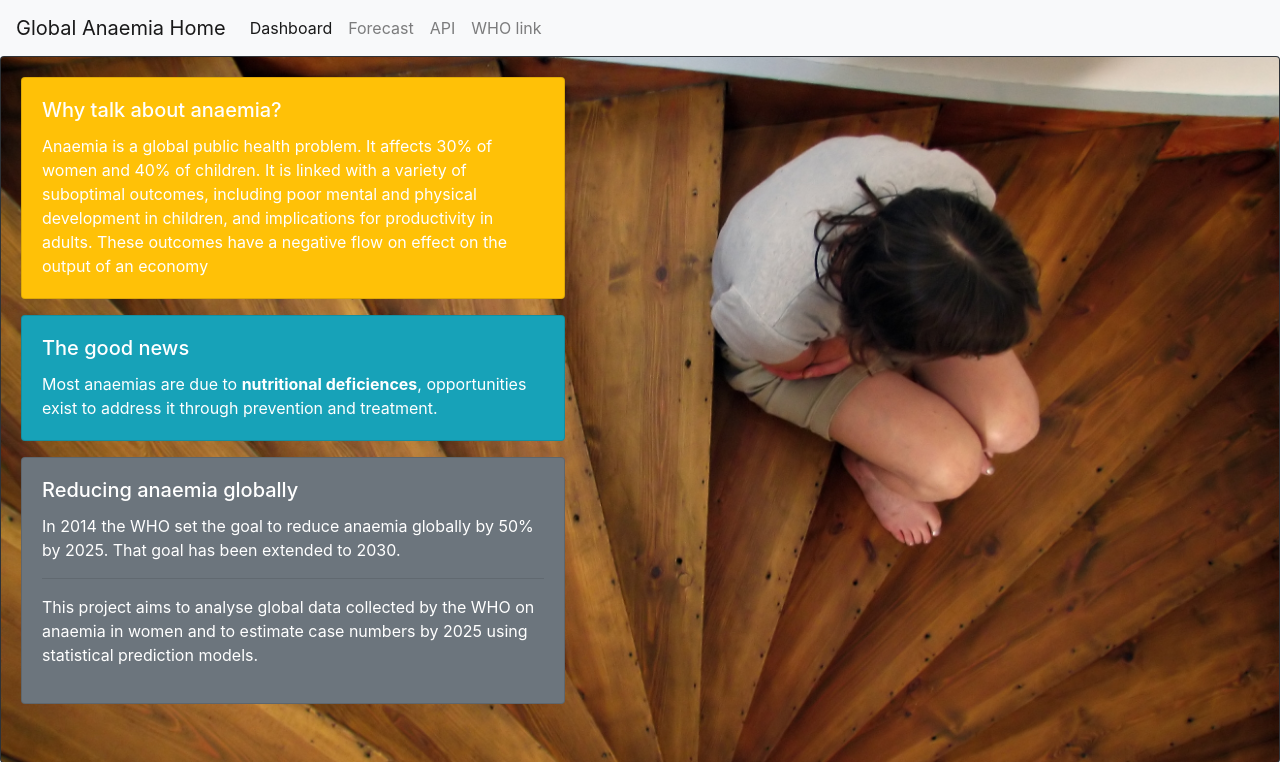
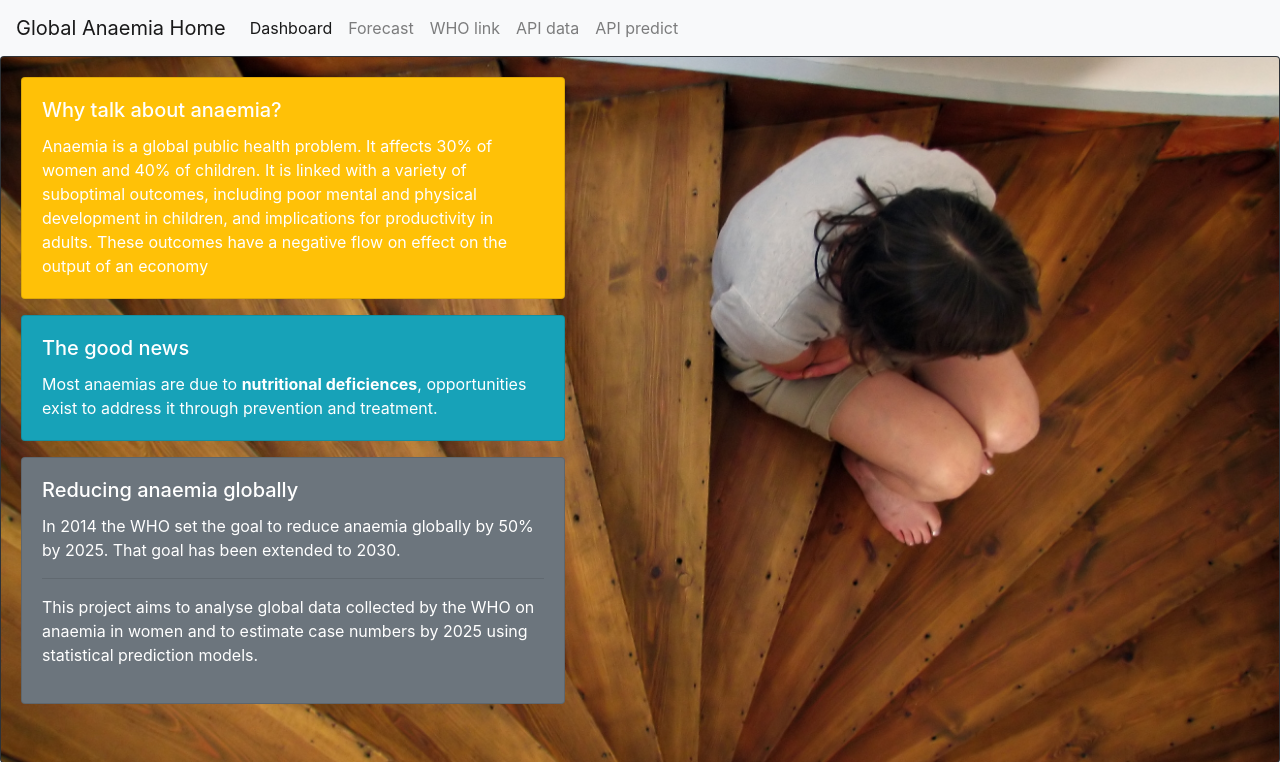
Before and after one commit to ltrentino/anaemia_project, a Flask app: page / in a window 1280 px wide. Shown: the top 762 px of the page. Run offline with Flask 2, Linux system fonts and the light colour scheme; some libraries are stand-ins or nearby versions.

Commit message:
added api routes

```diff
--- a/app/app.py
+++ b/app/app.py
@@ -1,5 +1,5 @@
 from flask import Flask, render_template
-# import pandas as pd
+import pandas as pd
 # from sqlalchemy import create_engine
 # from sqlalchemy.engine import URL
 import os
@@ -28,9 +28,21 @@ def dashboard():
 def forecast():
     return render_template("forecast.html")
 
-# @app.route("/api.html")
-# def api():
-#     return render_template("api.html")
+
+@app.route("/api/data")
+def data():
+    df = pd.read_csv("https://anaemia-app-bucket-01.s3.ap-southeast-2.amazonaws.com/anaemia.csv")
+    data = df.to_dict(orient = 'records')
+    return {'data':data}
+
+
+
+@app.route("/api/predict")
+def predict():
+    df = pd.read_csv("https://anaemia-app-bucket-01.s3.ap-southeast-2.amazonaws.com/anaemia_forecast.csv")
+    data = df.to_dict(orient = 'records')
+    return {'data':data}
+
 
 
 
--- a/app/templates/index.html
+++ b/app/templates/index.html
@@ -27,13 +27,17 @@
         <li class="nav-item">
           <a class="nav-link" href="forecast.html">Forecast</a>
         </li>
-        <li class="nav-item">
-          <a class="nav-link" href="https://ghoapi.azureedge.net/api/NUTRITION_ANAEMIA_REPRODUCTIVEAGE_PREV"
-            target="_blank" rel="noopener noreferrer" >API</a>
+            <li class="nav-item">
+          <a class="nav-link" href="https://www.who.int/data/gho/data/themes/topics/anaemia_in_women_and_children"
+            target="_blank" rel="noopener noreferrer" >WHO link</a>
         </li>
         <li class="nav-item">
-          <a class="nav-link" href="https://www.who.int/data/gho/data/themes/topics/anaemia_in_women_and_children"
-            target="_blank" rel="noopener noreferrer" >WHO link</a>
+          <a class="nav-link" href="/api/data"
+            target="_blank" rel="noopener noreferrer" >API data</a>
+        </li>
+        <li class="nav-item">
+          <a class="nav-link" href="/api/predict"
+            target="_blank" rel="noopener noreferrer" >API predict</a>
         </li>
       </ul>
     </div>
--- a/requirements.txt
+++ b/requirements.txt
@@ -3,7 +3,7 @@ gunicorn==20.1.0
 # sqlalchemy==1.4.26
 # pg8000==1.24.0
 # joblib==1.1.0
-# pandas==1.4.1
+pandas==1.4.1
 # # scikit-learn==1.0.2
 # matplotlib==3.4.2
 # matplotlib-base==3.4.2
```
Also changed, not shown: app/templates/dashboard.html (+7 -3 lines), app/templates/forecast.html (+8 -2 lines).
